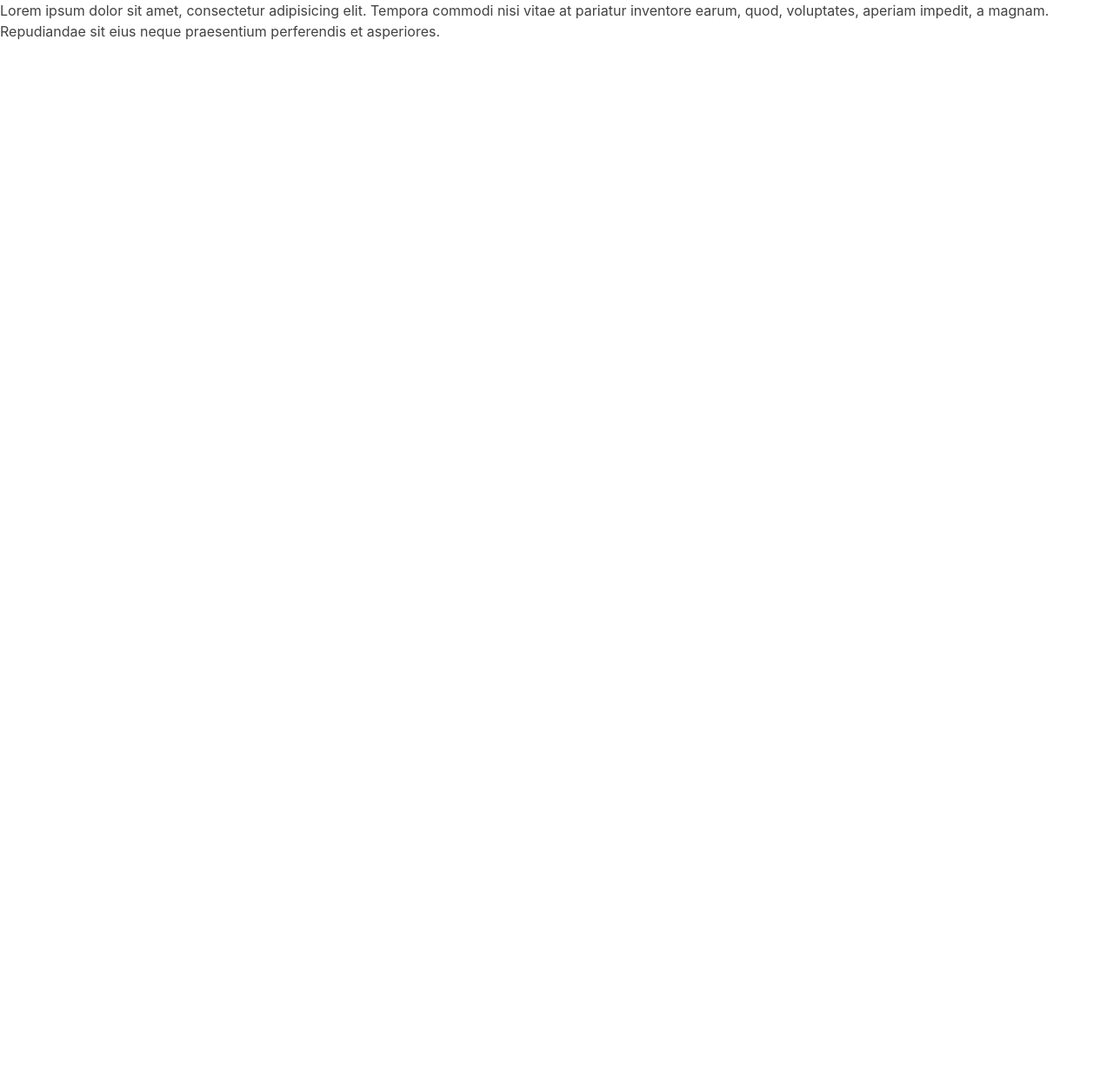
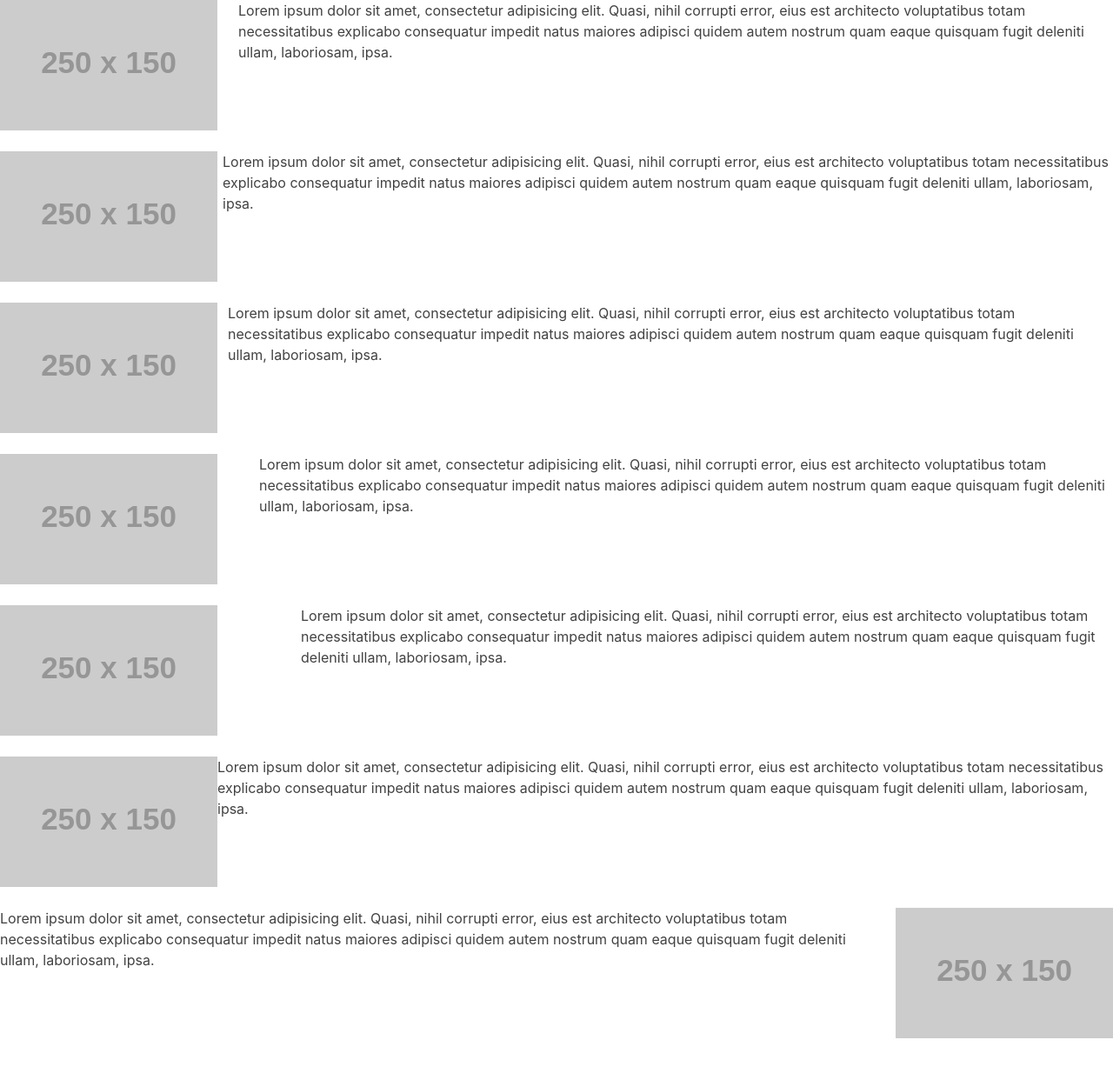
Before and after one commit to inuitcss/inuitcss.github.io, a Jekyll site: the page built from _demo/objects/media.html, in a window 1280 px wide. Shown: the whole page at 87% size. Built offline with Jekyll 4.4.1, drawn with Linux system fonts in a browser that asks for light colours; before the commit the page ends 900 px from its top, so only the background shows below that.

Commit message:
Add demo content for media object

```diff
--- a/_demo/objects/media.html
+++ b/_demo/objects/media.html
@@ -3,8 +3,79 @@ layout: demo
 permalink: /demo/media/
 ---
 
-<div class="o-layout">
-    <div class="o-layout__item">
-        Lorem ipsum dolor sit amet, consectetur adipisicing elit. Tempora commodi nisi vitae at pariatur inventore earum, quod, voluptates, aperiam impedit, a magnam. Repudiandae sit eius neque praesentium perferendis et asperiores.
+<div class="o-media">
+    <img class="o-media__img" src="http://placehold.it/250x150" alt="media image">
+    <div class="o-media__body">
+        Lorem ipsum dolor sit amet, consectetur adipisicing elit. Quasi, nihil corrupti error, eius est architecto voluptatibus totam necessitatibus explicabo consequatur impedit natus maiores adipisci quidem autem nostrum quam eaque quisquam fugit deleniti ullam, laboriosam, ipsa.
     </div>
 </div>
+
+
+<br>
+
+
+<div class="o-media  o-media--tiny">
+    <img class="o-media__img" src="http://placehold.it/250x150" alt="media image">
+    <div class="o-media__body">
+        Lorem ipsum dolor sit amet, consectetur adipisicing elit. Quasi, nihil corrupti error, eius est architecto voluptatibus totam necessitatibus explicabo consequatur impedit natus maiores adipisci quidem autem nostrum quam eaque quisquam fugit deleniti ullam, laboriosam, ipsa.
+    </div>
+</div>
+
+
+<br>
+
+
+<div class="o-media  o-media--small">
+    <img class="o-media__img" src="http://placehold.it/250x150" alt="media image">
+    <div class="o-media__body">
+        Lorem ipsum dolor sit amet, consectetur adipisicing elit. Quasi, nihil corrupti error, eius est architecto voluptatibus totam necessitatibus explicabo consequatur impedit natus maiores adipisci quidem autem nostrum quam eaque quisquam fugit deleniti ullam, laboriosam, ipsa.
+    </div>
+</div>
+
+
+<br>
+
+
+<div class="o-media  o-media--large">
+    <img class="o-media__img" src="http://placehold.it/250x150" alt="media image">
+    <div class="o-media__body">
+        Lorem ipsum dolor sit amet, consectetur adipisicing elit. Quasi, nihil corrupti error, eius est architecto voluptatibus totam necessitatibus explicabo consequatur impedit natus maiores adipisci quidem autem nostrum quam eaque quisquam fugit deleniti ullam, laboriosam, ipsa.
+    </div>
+</div>
+
+
+<br>
+
+
+<div class="o-media  o-media--huge">
+    <img class="o-media__img" src="http://placehold.it/250x150" alt="media image">
+    <div class="o-media__body">
+        Lorem ipsum dolor sit amet, consectetur adipisicing elit. Quasi, nihil corrupti error, eius est architecto voluptatibus totam necessitatibus explicabo consequatur impedit natus maiores adipisci quidem autem nostrum quam eaque quisquam fugit deleniti ullam, laboriosam, ipsa.
+    </div>
+</div>
+
+
+<br>
+
+
+<div class="o-media  o-media--flush">
+    <img class="o-media__img" src="http://placehold.it/250x150" alt="media image">
+    <div class="o-media__body">
+        Lorem ipsum dolor sit amet, consectetur adipisicing elit. Quasi, nihil corrupti error, eius est architecto voluptatibus totam necessitatibus explicabo consequatur impedit natus maiores adipisci quidem autem nostrum quam eaque quisquam fugit deleniti ullam, laboriosam, ipsa.
+    </div>
+</div>
+
+
+<br>
+
+
+<div class="o-media  o-media--reverse">
+    <img class="o-media__img" src="http://placehold.it/250x150" alt="media image">
+    <div class="o-media__body">
+        Lorem ipsum dolor sit amet, consectetur adipisicing elit. Quasi, nihil corrupti error, eius est architecto voluptatibus totam necessitatibus explicabo consequatur impedit natus maiores adipisci quidem autem nostrum quam eaque quisquam fugit deleniti ullam, laboriosam, ipsa.
+    </div>
+</div>
+
+
+<br>
+<br>
--- a/_includes/demo-iframe.html
+++ b/_includes/demo-iframe.html
@@ -1 +1 @@
-<iframe class="c-demo" src="/demo/{{ page.demo }}/index.html" frameborder="0" scrolling="no" onload="resizeIframe(this)"></iframe>
+<iframe class="c-demo  u-margin-bottom" src="/demo/{{ page.demo }}/index.html" frameborder="0" scrolling="no" onload="resizeIframe(this)"></iframe>
```
